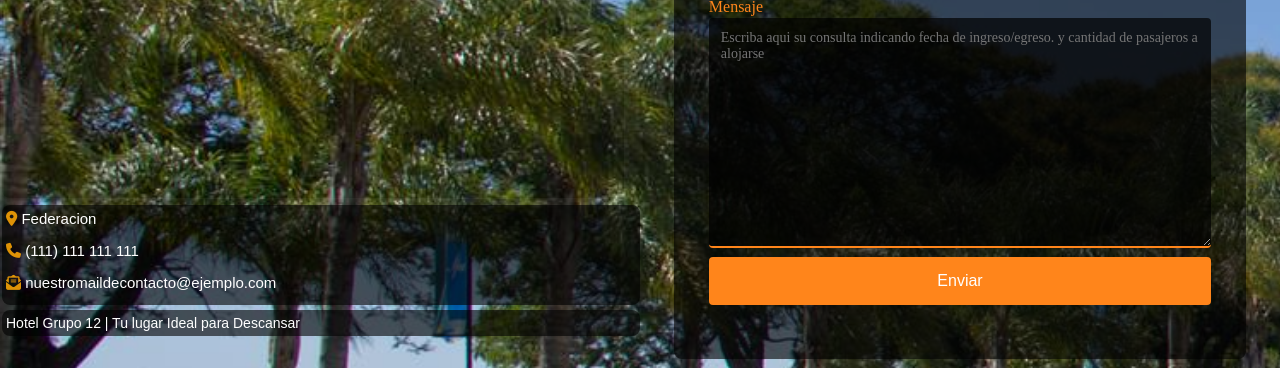
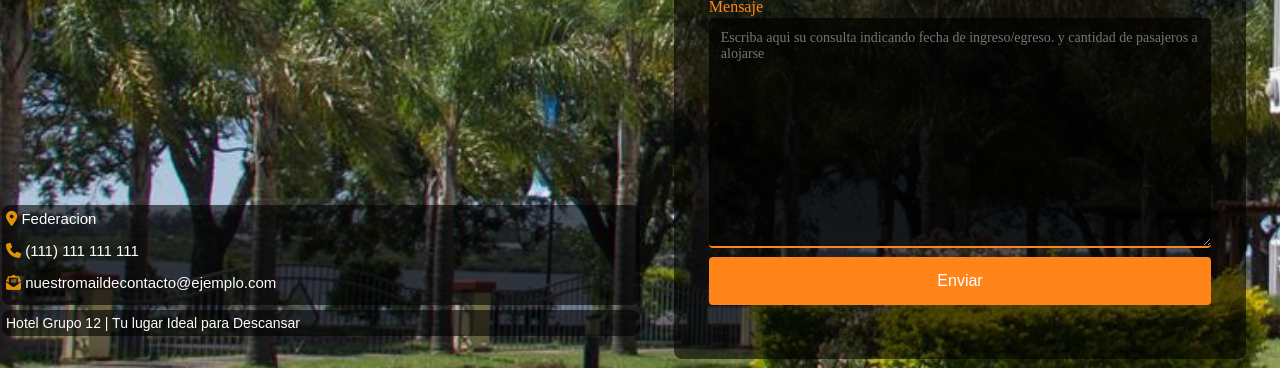
Before and after one commit to Leoamarillo/Grupo12, a plain HTML site: page pages/contacto.html in a window 1280 px wide. Shown: the part 632-1000 px from the top of the page. Drawn offline with Linux system fonts and the light colour scheme; some packages are replaced by stand-ins of ours.

Commit message:
contacto.css

```diff
--- a/css/contacto.css
+++ b/css/contacto.css
@@ -10,6 +10,8 @@ body {
   background-image: url(../imagenes/3.jpg);
   background-repeat: no-repeat;
   background-size: cover;
+  background-position-x: -550px;
+  background-position-y: -190px;
 }
 
 .contenedor {
```
